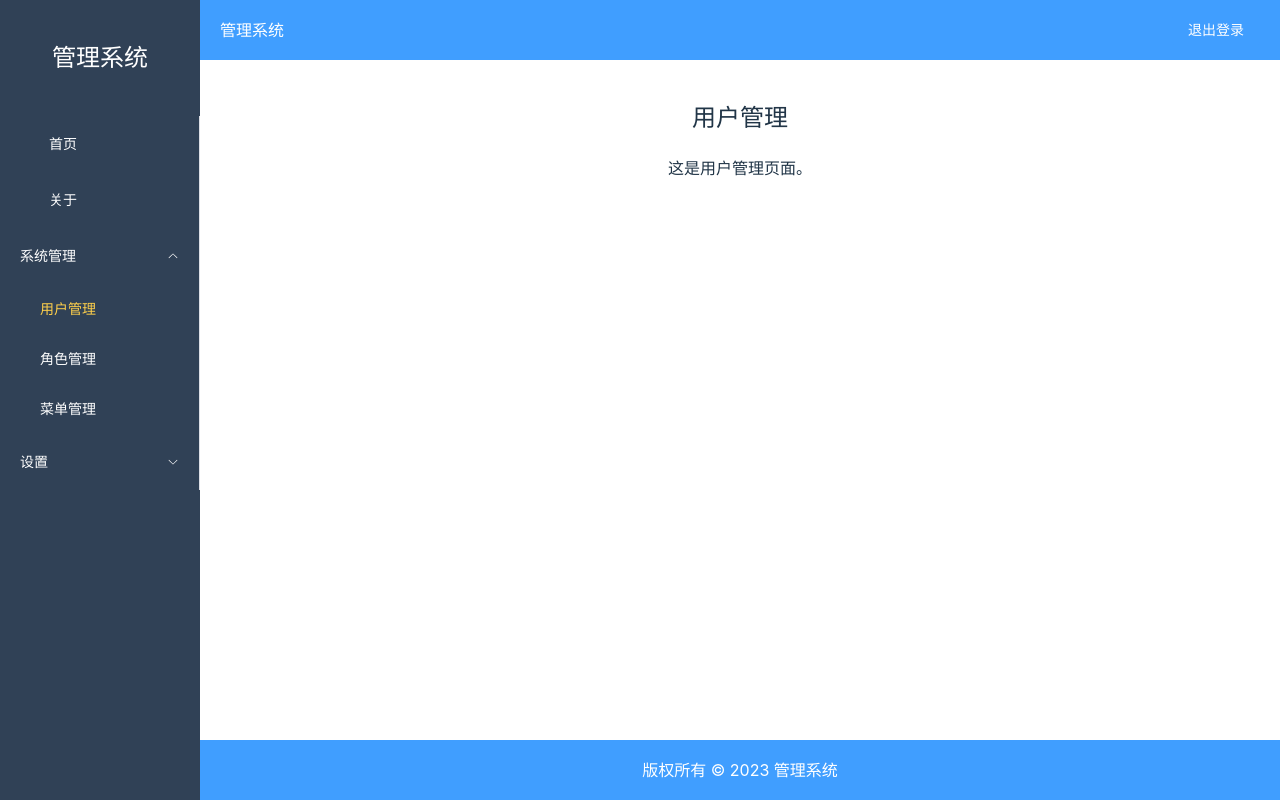
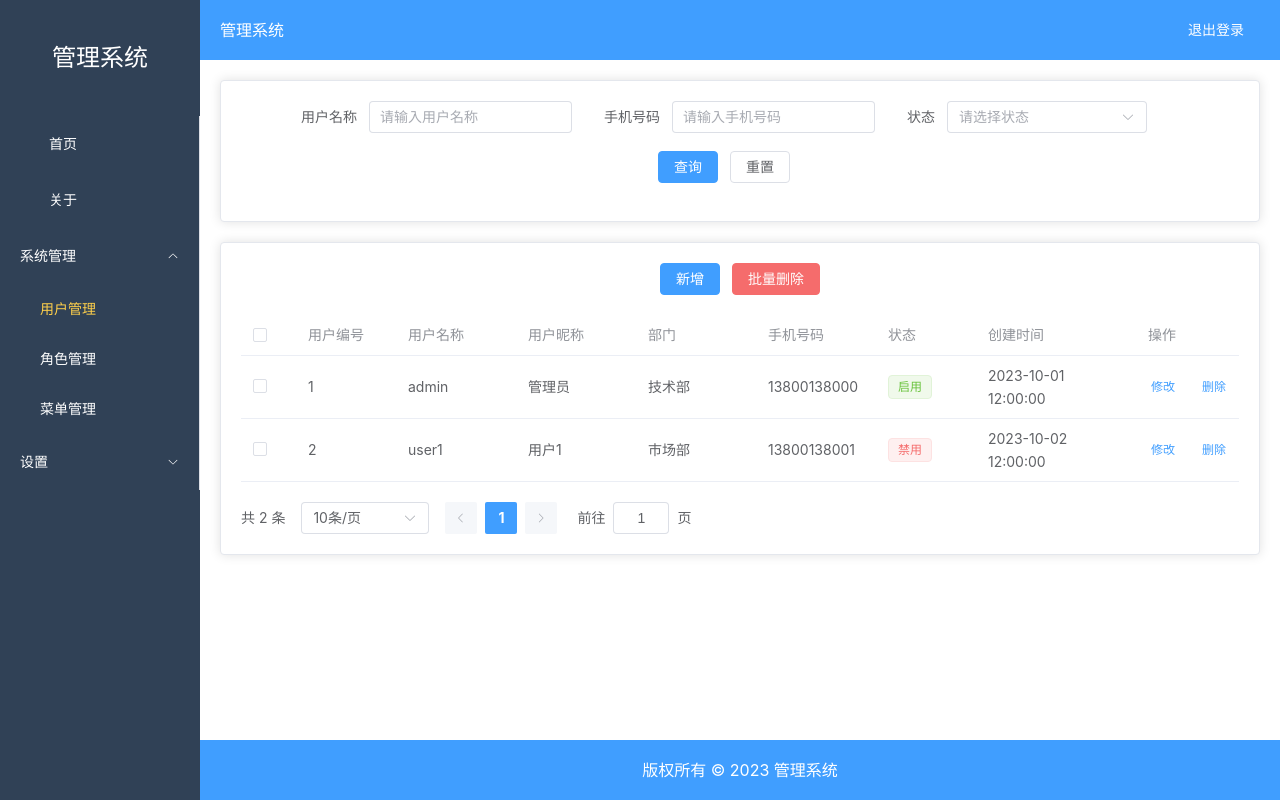
Before and after one commit to supermaodou/maodou-admin-web, a Vue app: page /system/user in a window 1280 px wide. Built offline with nearby package versions, Linux system fonts and the light colour scheme; sample sign-in values are in the browser's storage.

Commit message:
实现用户管理页面，增加vuex

```diff
--- a/package.json
+++ b/package.json
@@ -11,7 +11,8 @@
   "dependencies": {
     "element-plus": "^2.9.3",
     "vue": "^3.3.4",
-    "vue-router": "^4.5.0"
+    "vue-router": "^4.5.0",
+    "vuex": "^4.0.2"
   },
   "devDependencies": {
     "@vitejs/plugin-vue": "^4.2.3",
--- a/src/main.js
+++ b/src/main.js
@@ -4,12 +4,18 @@ import App from './App.vue';
 import router from './router'; // 导入路由配置
 import ElementPlus from 'element-plus'; // 引入 Element Plus
 import 'element-plus/dist/index.css'; // 引入 Element Plus 的样式文件
+import zhCn from 'element-plus/es/locale/lang/zh-cn'; // 引入中文语言包
+import store from './store'; // 引入 Vuex Store
 
 const app = createApp(App);
 
 // 使用路由
 app.use(router);
-// 使用 Element Plus
-app.use(ElementPlus);
+// 使用 Element Plus 并设置 Element Plus 的默认语言
+app.use(ElementPlus, {
+    locale: zhCn,
+})
+// 使用 Vuex Store
+app.use(store);
 
 app.mount('#app');
--- /dev/null
+++ b/src/store/index.js
@@ -0,0 +1,61 @@
+import { createStore } from 'vuex';
+
+// 创建 Vuex Store
+const store = createStore({
+  state: {
+    // 全局状态
+    userList: [
+      {
+        id: 1,
+        username: 'admin',
+        nickname: '管理员',
+        department: '技术部',
+        phone: '13800138000',
+        status: '1',
+        createTime: '2023-10-01 12:00:00',
+      },
+      {
+        id: 2,
+        username: 'user1',
+        nickname: '用户1',
+        department: '市场部',
+        phone: '13800138001',
+        status: '0',
+        createTime: '2023-10-02 12:00:00',
+      },
+    ],
+  },
+  mutations: {
+    // 修改状态的方法
+    ADD_USER(state, user) {
+      state.userList.push(user);
+    },
+    DELETE_USER(state, id) {
+      state.userList = state.userList.filter((user) => user.id !== id);
+    },
+    UPDATE_USER(state, updatedUser) {
+      const index = state.userList.findIndex((user) => user.id === updatedUser.id);
+      if (index !== -1) {
+        state.userList.splice(index, 1, updatedUser);
+      }
+    },
+  },
+  actions: {
+    // 异步操作
+    addUser({ commit }, user) {
+      commit('ADD_USER', user);
+    },
+    deleteUser({ commit }, id) {
+      commit('DELETE_USER', id);
+    },
+    updateUser({ commit }, user) {
+      commit('UPDATE_USER', user);
+    },
+  },
+  getters: {
+    // 计算属性
+    getUserList: (state) => state.userList,
+  },
+});
+
+export default store;
--- a/src/views/Home.vue
+++ b/src/views/Home.vue
@@ -57,7 +57,7 @@
 
 <script>
 export default {
-    name: 'Home',
+    name: 'Dashboard',
     data() {
         return {
             // 当前激活的菜单项
--- a/src/views/system/User.vue
+++ b/src/views/system/User.vue
@@ -1,12 +1,200 @@
 <template>
   <div>
-      <h2>用户管理</h2>
-      <p>这是用户管理页面。</p>
+    <!-- 顶部：搜索过滤 -->
+    <el-card style="margin-bottom: 20px;">
+      <el-form :inline="true" :model="searchForm" class="demo-form-inline">
+        <el-form-item label="用户名称">
+          <el-input v-model="searchForm.username" placeholder="请输入用户名称"></el-input>
+        </el-form-item>
+        <el-form-item label="手机号码">
+          <el-input v-model="searchForm.phone" placeholder="请输入手机号码"></el-input>
+        </el-form-item>
+        <el-form-item label="状态">
+          <el-select v-model="searchForm.status" placeholder="请选择状态" style="width: 200px">
+            <el-option label="启用" value="1"></el-option>
+            <el-option label="禁用" value="0"></el-option>
+          </el-select>
+        </el-form-item>
+        <el-form-item>
+          <el-button type="primary" @click="onSearch">查询</el-button>
+          <el-button @click="onReset">重置</el-button>
+        </el-form-item>
+      </el-form>
+    </el-card>
+
+    <!-- 功能按钮和用户列表 -->
+    <el-card>
+      <!-- 功能按钮 -->
+      <el-row style="margin-bottom: 20px;">
+        <el-col :span="24">
+          <el-button type="primary" @click="handleAdd">新增</el-button>
+          <el-button type="danger" @click="handleBatchDelete">批量删除</el-button>
+        </el-col>
+      </el-row>
+
+      <!-- 用户列表 -->
+      <el-table
+        :data="userList"
+        style="width: 100%"
+        @selection-change="handleSelectionChange"
+      >
+        <el-table-column type="selection" width="55"></el-table-column>
+        <el-table-column prop="id" label="用户编号" width="100"></el-table-column>
+        <el-table-column prop="username" label="用户名称" width="120"></el-table-column>
+        <el-table-column prop="nickname" label="用户昵称" width="120"></el-table-column>
+        <el-table-column prop="department" label="部门" width="120"></el-table-column>
+        <el-table-column prop="phone" label="手机号码" width="120"></el-table-column>
+        <el-table-column prop="status" label="状态" width="100">
+          <template #default="scope">
+            <el-tag :type="scope.row.status === '1' ? 'success' : 'danger'">
+              {{ scope.row.status === '1' ? '启用' : '禁用' }}
+            </el-tag>
+          </template>
+        </el-table-column>
+        <el-table-column prop="createTime" label="创建时间" width="160"></el-table-column>
+        <el-table-column label="操作" width="150">
+          <template #default="scope">
+            <el-button link type="primary" size="small" @click="handleEdit(scope.row)">修改</el-button>
+            <el-button type="text" size="small" @click="handleDelete(scope.row)">删除</el-button>
+            <!-- <el-dropdown size="small">
+              <el-button size="small" type="text">更多</el-button>
+              <el-dropdown-menu slot="dropdown">
+                <el-dropdown-item command="handleResetPwd">重置密码</el-dropdown-item>
+                <el-dropdown-item command="handleAuthRole">分配角色</el-dropdown-item>
+              </el-dropdown-menu>
+            </el-dropdown> -->
+          </template>
+        </el-table-column>
+      </el-table>
+
+      <!-- 分页 -->
+      <el-pagination
+        style="margin-top: 20px; text-align: right;"
+        :current-page="pagination.currentPage"
+        :page-size="pagination.pageSize"
+        :total="pagination.total"
+        :background="true"
+        @size-change="handleSizeChange"
+        @current-change="handlePageChange"
+        layout="total, sizes, prev, pager, next, jumper"
+      ></el-pagination>
+
+    </el-card>
   </div>
 </template>
 
 <script>
 export default {
   name: 'User',
+  data() {
+    return {
+      // 搜索表单
+      searchForm: {
+        username: '',
+        phone: '',
+        status: '',
+      },
+      // 用户列表数据
+      userList: [
+        {
+          id: 1,
+          username: 'admin',
+          nickname: '管理员',
+          department: '技术部',
+          phone: '13800138000',
+          status: '1',
+          createTime: '2023-10-01 12:00:00',
+        },
+        {
+          id: 2,
+          username: 'user1',
+          nickname: '用户1',
+          department: '市场部',
+          phone: '13800138001',
+          status: '0',
+          createTime: '2023-10-02 12:00:00',
+        },
+      ],
+      // 分页数据
+      pagination: {
+        currentPage: 1,
+        pageSize: 10,
+        total: 2,
+      },
+      // 选中的用户
+      selectedUsers: [],
+    };
+  },
+  methods: {
+    // 查询
+    onSearch() {
+      console.log('查询条件：', this.searchForm);
+      // 这里可以调用接口获取数据
+    },
+    // 重置
+    onReset() {
+      this.searchForm = {
+        username: '',
+        phone: '',
+        status: '',
+      };
+    },
+    // 新增用户
+    handleAdd() {
+      this.$message.success('点击了新增按钮');
+      // 这里可以跳转到新增页面或打开弹窗
+    },
+    // 批量删除
+    handleBatchDelete() {
+      if (this.selectedUsers.length === 0) {
+        this.$message.warning('请选择要删除的用户');
+        return;
+      }
+      this.$confirm('确定要删除选中的用户吗？', '提示', {
+        confirmButtonText: '确定',
+        cancelButtonText: '取消',
+        type: 'warning',
+      }).then(() => {
+        this.$message.success('删除成功');
+        // 这里可以调用接口删除数据
+      });
+    },
+    // 编辑用户
+    handleEdit(row) {
+      this.$message.success(`编辑用户：${row.username}`);
+      // 这里可以跳转到编辑页面或打开弹窗
+    },
+    // 删除用户
+    handleDelete(row) {
+      this.$confirm(`确定要删除用户 ${row.username} 吗？`, '提示', {
+        confirmButtonText: '确定',
+        cancelButtonText: '取消',
+        type: 'warning',
+      }).then(() => {
+        this.$message.success('删除成功');
+        // 这里可以调用接口删除数据
+      });
+    },
+    // 表格选中项改变
+    handleSelectionChange(selection) {
+      this.selectedUsers = selection;
+    },
+    // 分页大小改变
+    handleSizeChange(size) {
+      this.pagination.pageSize = size;
+      // 这里可以调用接口获取分页数据
+    },
+    // 分页改变
+    handlePageChange(currentPage) {
+      this.pagination.currentPage = currentPage;
+      // 这里可以调用接口获取分页数据
+    },
+  },
 };
 </script>
+
+<style scoped>
+.el-card {
+  margin-bottom: 20px;
+}
+</style>
```
Also changed, not shown: src/plugins/auth.js (added, +60 -0 lines), 1 other file (tests, documents, lock files or other folders). Lines whose indentation alone changed are shown as unchanged.
